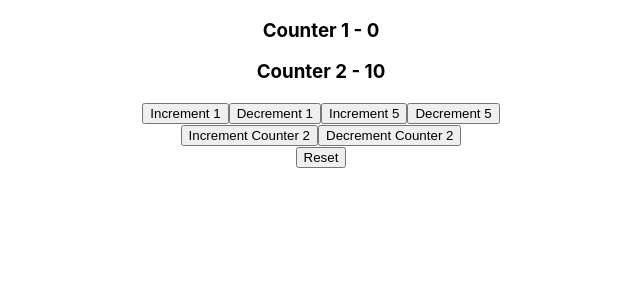
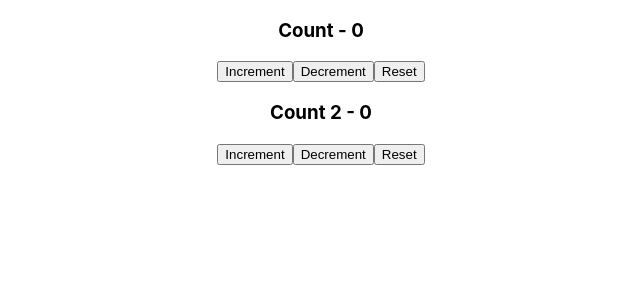
Before and after one commit to phantuantu24/basic-reactJs, a React (Create React App) app: page / in a window 1280 px wide. Shown: the top 300 px of the page, without its empty margins (319-959 px from the left). Built offline with nearby package versions, Linux system fonts and the light colour scheme.

Commit message:
multiple useReducer with the same reducer as well as initialState

```diff
--- a/src/App.js
+++ b/src/App.js
@@ -2,11 +2,13 @@
 import './App.css';
 import UseReducerComplexCounter from './component.js/UseReducerComplexCounter';
 import UseReducerSimpleCounter from './component.js/UseReducerSimpleCounter';
+import UseReducerMultiple from './component.js/UseReducerMultiple'
 
 function App() {
   return (
     <div className="App">
-      <UseReducerComplexCounter />
+      <UseReducerMultiple />
+      {/* <UseReducerComplexCounter /> */}
       {/* <UseReducerSimpleCounter /> */}
     </div>
   )
--- /dev/null
+++ b/src/component.js/UseReducerMultiple.js
@@ -0,0 +1,38 @@
+import React, { useReducer } from 'react'
+
+const initialCount = 0
+const countReducer = (state, action) => {
+  switch (action) {
+    case 'increment':
+      return state + 1
+    case 'decrement':
+      return state - 1
+    case 'reset':
+      return initialCount
+    default:
+      return state
+  }
+}
+
+function UseReducerMultiple() {
+
+  const [count, dispatch] = useReducer(countReducer, initialCount)
+  const [count2, dispatchCount2] = useReducer(countReducer, initialCount)
+
+  return (
+    <div>
+      <h3>Count - {count}</h3>
+      <button onClick={() => dispatch('increment')}>Increment</button>
+      <button onClick={() => dispatch('decrement')}>Decrement</button>
+      <button onClick={() => dispatch('reset')}>Reset</button>
+      <div>
+        <h3>Count 2 - {count2}</h3>
+        <button onClick={() => dispatchCount2('increment')}>Increment</button>
+        <button onClick={() => dispatchCount2('decrement')}>Decrement</button>
+        <button onClick={() => dispatchCount2('reset')}>Reset</button>
+      </div>
+    </div>
+  )
+}
+
+export default UseReducerMultiple
```
